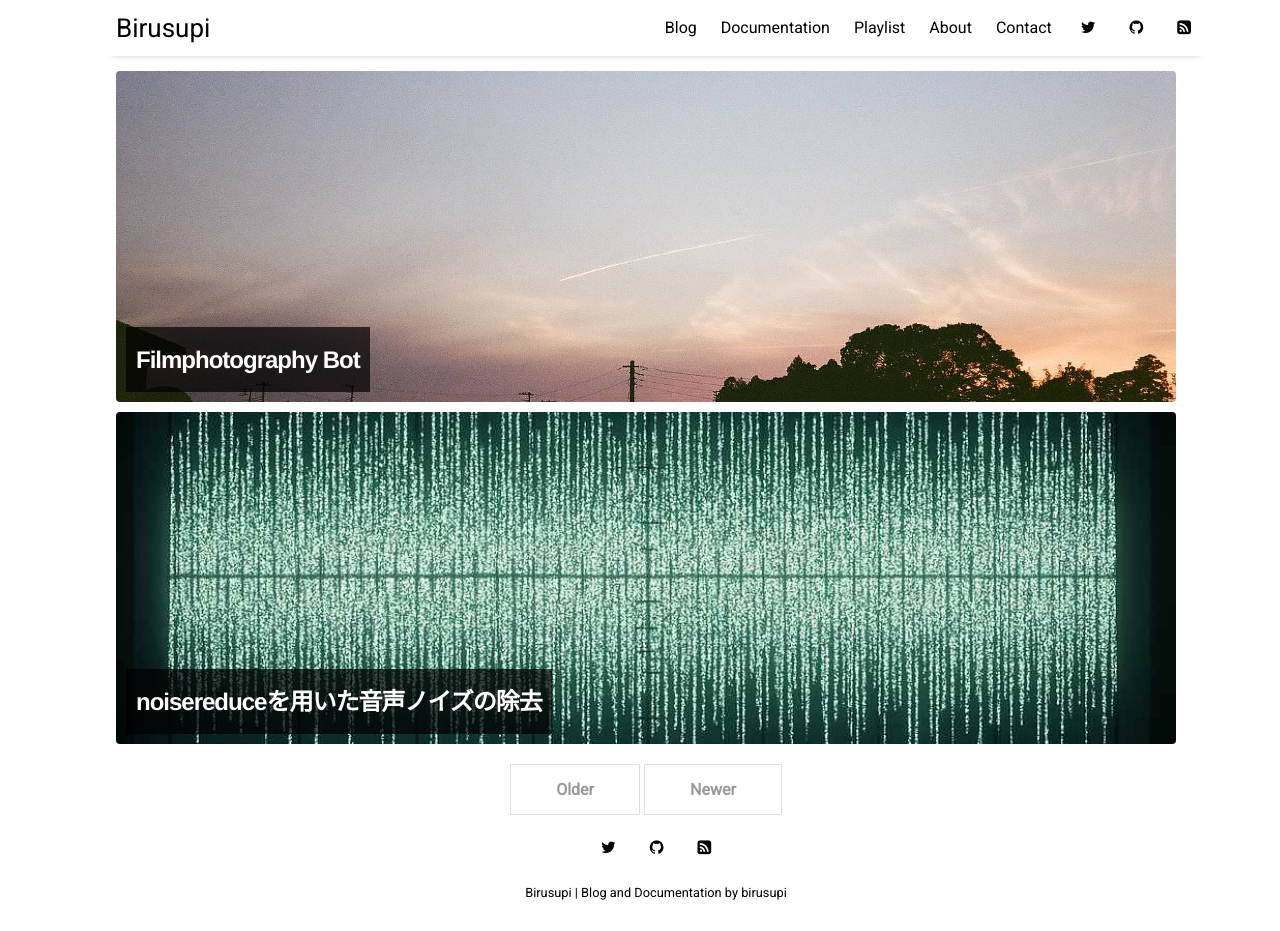
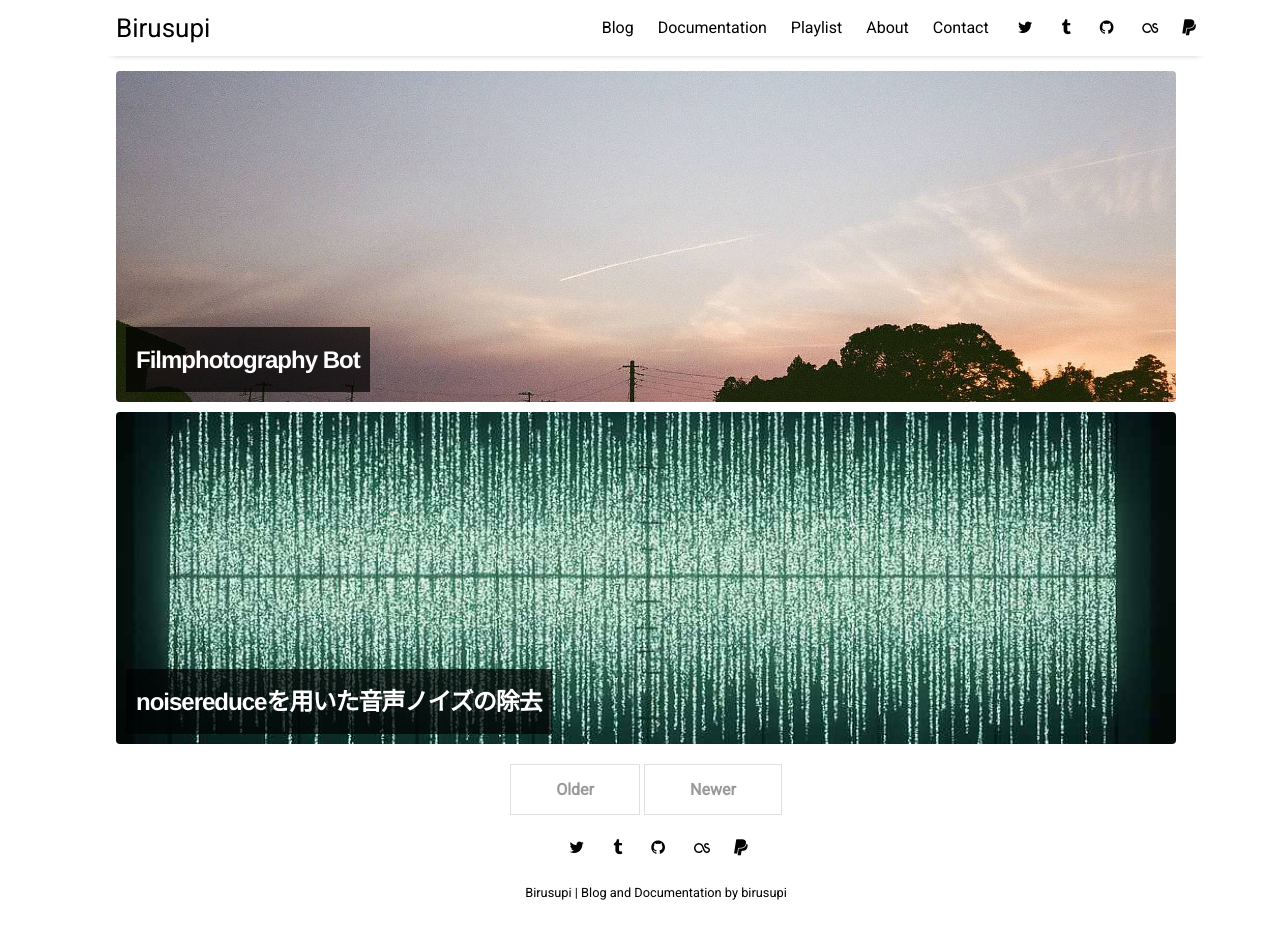
Before and after one commit to spira-unplugged/birusupi, a Jekyll site: the page built from index.html, in a window 1280 px wide and 931 px high. Built offline with Jekyll 4.4.1, drawn with Linux system fonts in a browser that asks for light colours; nearby versions of some CDN libraries; the list of posts is cut into pages by our own code.

Commit message:
ソーシャルメディアリンクを追加し、RSSフィードリンクをコメントアウト。デザインを改善。

```diff
--- a/_data/settings.yml
+++ b/_data/settings.yml
@@ -16,8 +16,11 @@ menu:
 # Available social icons are powered by Font Awesome, so you can use any icon that they offer
 social:
 - {icon: 'twitter', link:    'https://x.com/singingsores'}
+- {icon: 'tumblr', link:    'https://kiyosawa.tumblr.com/'}
 - {icon: 'github', link:    'https://github.com/spira-unplugged'}
-- {icon: 'rss-square', link: 'feed.xml'}
+- {icon: 'lastfm', link:    'https://www.last.fm/ja/user/realmofflight'}
+- {icon: 'paypal', link:    'https://paypal.me/birusupi'}
+# - {icon: 'rss-square', link: 'feed.xml'}
 # - {icon: 'rss-square', link: 'rss-feed.xml'}
 
 # Customize site text
```
Also changed, not shown: 1 other file.
